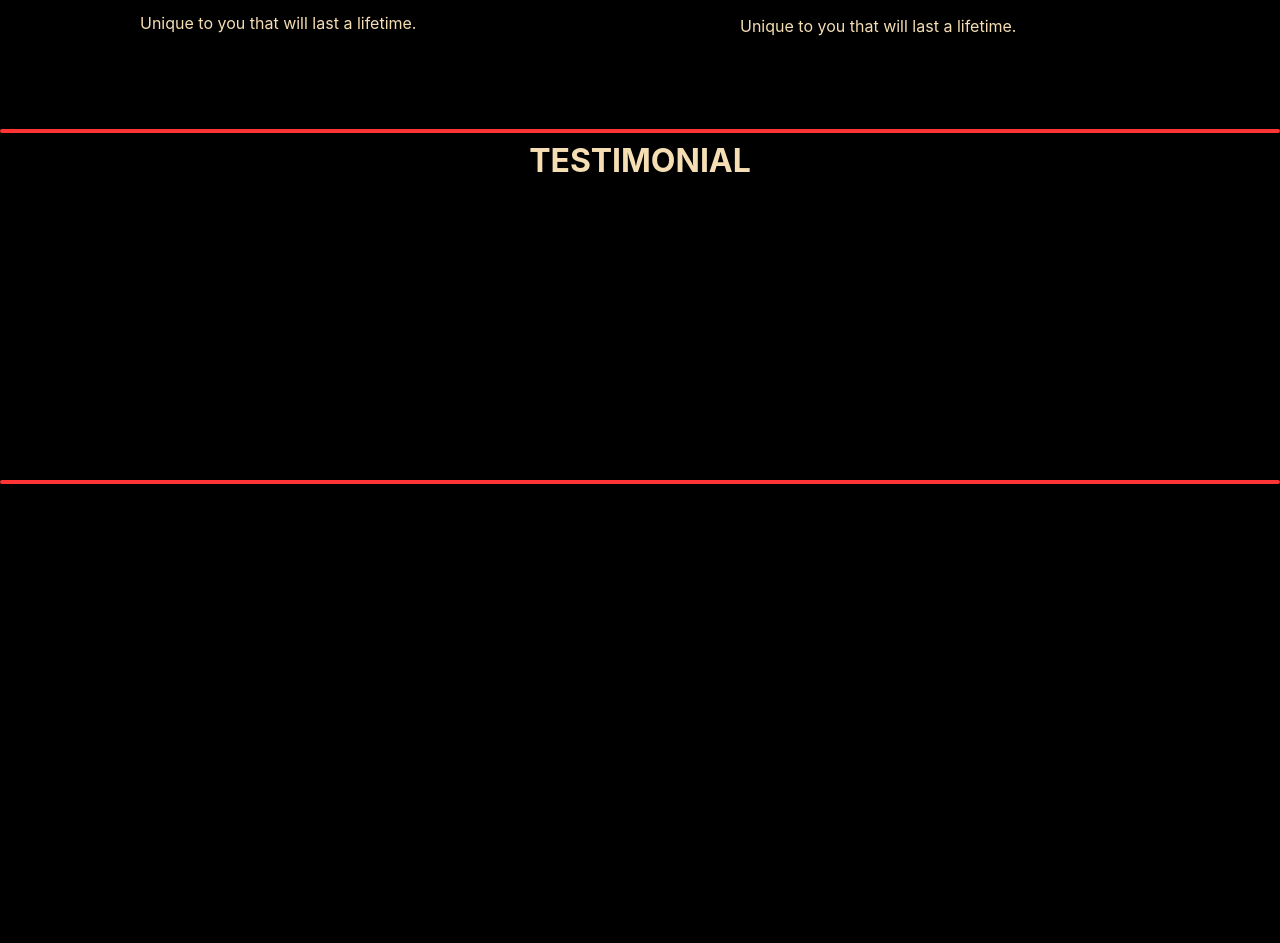
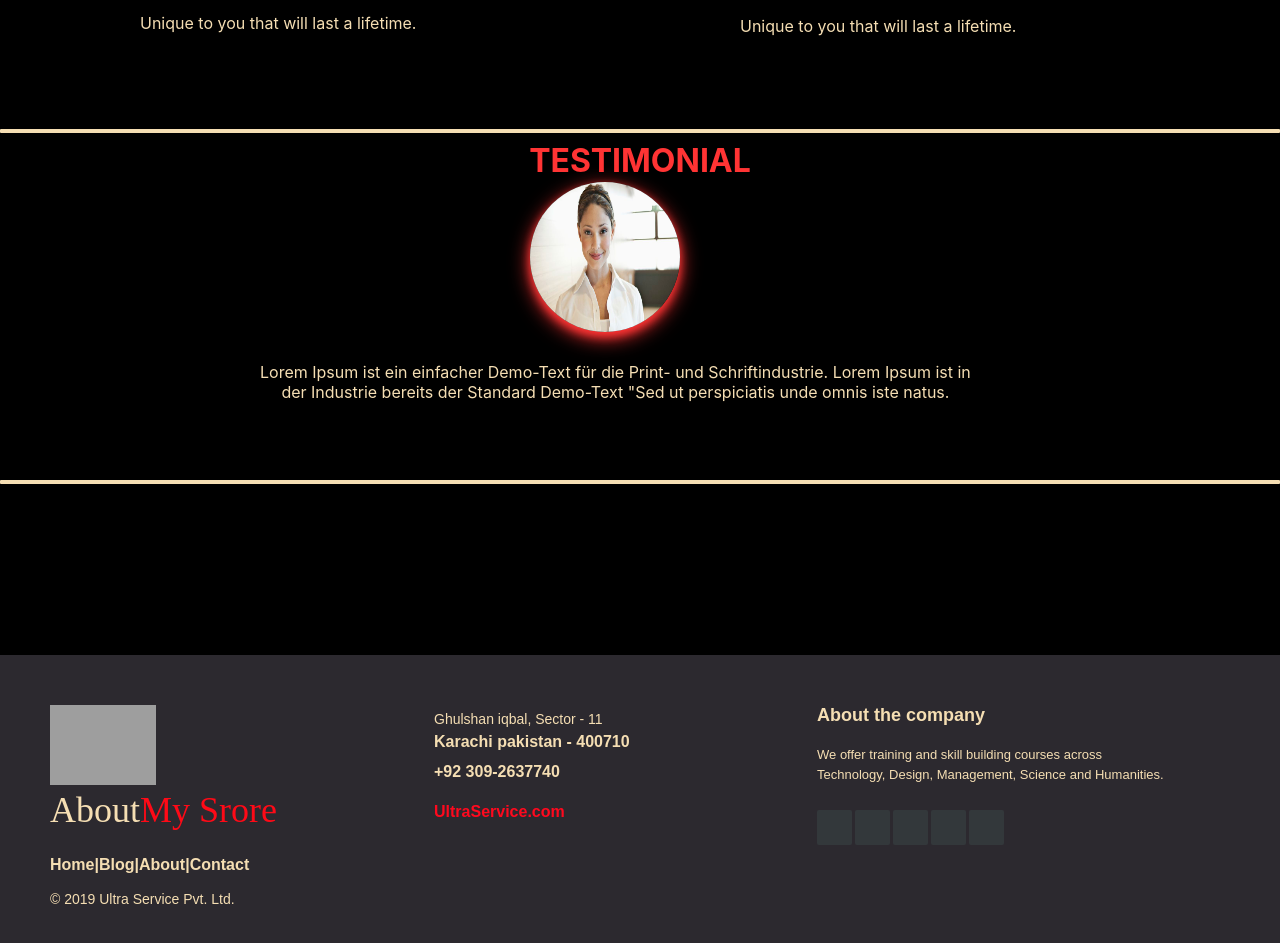
Before and after one commit to Hammadakra/ShoesStore, a React (Create React App) app in the folder shoes-store/: page / in a window 1280 px wide. Shown: the part 1106-2049 px from the top of the page. Before the commit the page ends 1635 px from the top, so only its background shows below. Built offline with nearby package versions, Linux system fonts and the light colour scheme; grey boxes are pictures that could not be loaded.

Commit message:
done with home page

```diff
--- a/shoes-store/src/Components/home.js
+++ b/shoes-store/src/Components/home.js
@@ -1,6 +1,7 @@
 import React from 'react';
 import './style.css'
-import bg from './testi.png'
+import bg from './modelTest.jpg'
+import { FaBeer } from 'react-icons/fa';
 function Home()
 {
     return (
@@ -49,11 +50,69 @@ function Home()
         <div className='testi'>
 
         <hr className='up'/><h1>TESTIMONIAL</h1>
-
+        <img src={bg}></img>
+        <p>Lorem Ipsum ist ein einfacher Demo-Text für die Print- und Schriftindustrie. Lorem Ipsum ist in<br/> der Industrie bereits der Standard Demo-Text "Sed ut perspiciatis unde omnis iste natus.</p>
         <hr className='down'/>
 
         </div>
 
+        <header>
+
+
+		</header>
+
+
+		<h3> Lets go for a <FaBeer />? </h3>
+
+		<footer class="footer-distributed">
+
+			<div class="footer-left">
+          <img src="img/logo.png"/>
+				<h3>About<span>My Srore</span></h3>
+
+				<p class="footer-links">
+					<a href="#">Home</a>
+					|
+					<a href="#">Blog</a>
+					|
+					<a href="#">About</a>
+					|
+					<a href="#">Contact</a>
+				</p>
+
+				<p class="footer-company-name">© 2019 Ultra Service Pvt. Ltd.</p>
+			</div>
+
+			<div class="footer-center">
+				<div>
+					<i class="fa fa-map-marker"></i>
+					  <p><span>
+						 Ghulshan iqbal, Sector - 11</span>
+						Karachi pakistan - 400710</p>
+				</div>
+
+				<div>
+					<i class="fa fa-phone"></i>
+					<p>+92 309-2637740</p>
+				</div>
+				<div>
+					<i class="fa fa-envelope"></i>
+					<p><a href="mailto:support@eduonix.com">UltraService.com</a></p>
+				</div>
+			</div>
+			<div class="footer-right">
+				<p class="footer-company-about">
+					<span>About the company</span>
+					We offer training and skill building courses across Technology, Design, Management, Science and Humanities.</p>
+				<div class="footer-icons">
+					<a href="#"><i class="fa fa-facebook"></i></a>
+					<a href="#"><i class="fa fa-twitter"></i></a>
+					<a href="#"><i class="fa fa-instagram"></i></a>
+					<a href="#"><i class="fa fa-linkedin"></i></a>
+					<a href="#"><i class="fa fa-youtube"></i></a>
+				</div>
+			</div>
+		</footer>
 
           </div>
     );
--- a/shoes-store/src/Components/style.css
+++ b/shoes-store/src/Components/style.css
@@ -139,8 +139,8 @@
 hr.up{
   margin-top: -400px;
 
-  border: 2px solid rgb(255, 52, 52);
-  border-radius: 2px;
+  border: 2px solid wheat;
+  border-radius: 1px;
 
 }
 
@@ -148,13 +148,13 @@ hr.up{
 hr.down{
   margin-top: 300px;
 
-  border: 2px solid rgb(255, 52, 52);
-  border-radius: 2px;
+  border: 2px solid wheat;
+  border-radius: 1px;
 }
 
 .testi h1
 {
-  color: wheat;
+  color: rgb(255, 52, 52);
   margin-top: 0px;
   text-align: center;
 }
@@ -163,7 +163,229 @@ hr.down{
 
 .testi img
 {
-  height: 100px;
-  width: 100px;
+  height: 150px;
+  width: 150px;
+  position: absolute;
+  border-radius: 250px;
+  text-align: center;
+  margin-left: 530px;
+  box-shadow: 0 4px 8px 0 rgb(255, 52, 52), 0 6px 20px 0 rgb(255, 52, 52);
+  margin-top: -20px;
+}
+
+.testi p
+{
+  text-align: center;
+  margin-top: 160px;
+  position: absolute;
+  margin-left: 260px;
+}
+
+
+
+
+
+
+
+header{
+	text-align: center;
+	padding-top: 0px;
+	margin-bottom:10px;
+}
+
+header h1{
+	font: normal 32px/1.5 'Open Sans', sans-serif;
+	color: #a30808;
+	padding-bottom: 16px;
+}
+
+header h2{
+	color: #720715;
+}
+
+header span{
+	color: #5e0202;
+}
+
+
+/* The footer is fixed to the bottom of the page */
+
+footer{
+	position: fixed;
+	bottom: 0;
+}
+
+@media (max-height:800px){
+	footer { position: static; }
+	header { padding-top:40px; }
+}
+
+
+.footer-distributed{
+	background-color: #2c292f;
+	box-sizing: border-box;
+	width: 100%;
+	text-align: left;
+	font: bold 16px sans-serif;
+	padding: 50px 50px 60px 50px;
+	margin-top: 80px;
+}
+
+.footer-distributed .footer-left,
+.footer-distributed .footer-center,
+.footer-distributed .footer-right{
+	display: inline-block;
+	vertical-align: top;
+}
+
+/* Footer left */
+
+.footer-distributed .footer-left{
+	width: 30%;
+}
+
+.footer-distributed h3{
+	color:  wheat;
+	font: normal 36px 'Cookie', cursive;
+	margin: 0;
+}
+
+/* The company logo */
+
+.footer-distributed .footer-left img{
+	width: 30%;
+}
+
+.footer-distributed h3 span{
+	color:  #ff0a17;
+}
+
+/* Footer links */
+
+.footer-distributed .footer-links{
+	color:  wheat;
+	margin: 20px 0 12px;
+}
+
+.footer-distributed .footer-links a{
+	display:inline-block;
+	line-height: 1.8;
+	text-decoration: none;
+	color:  inherit;
+}
+
+.footer-distributed .footer-company-name{
+	color:  wheat;
+	font-size: 14px;
+	font-weight: normal;
+	margin: 0;
+}
+
+/* Footer Center */
+
+.footer-distributed .footer-center{
+	width: 35%;
+}
+
+
+.footer-distributed .footer-center i{
+	background-color:  #33383b;
+	color: wheat;
+	font-size: 25px;
+	width: 38px;
+	height: 38px;
+	border-radius: 50%;
+	text-align: center;
+	line-height: 42px;
+	margin: 10px 15px;
+	vertical-align: middle;
+}
+
+.footer-distributed .footer-center i.fa-envelope{
+	font-size: 17px;
+	line-height: 38px;
+}
+
+.footer-distributed .footer-center p{
+	display: inline-block;
+	color: wheat;
+	vertical-align: middle;
+	margin:0;
+}
+
+.footer-distributed .footer-center p span{
+	display:block;
+	font-weight: normal;
+	font-size:14px;
+	line-height:2;
+}
+
+.footer-distributed .footer-center p a{
+	color:  #ff091e;
+	text-decoration: none;;
+}
+
+
+/* Footer Right */
+
+.footer-distributed .footer-right{
+	width: 30%;
+}
+
+.footer-distributed .footer-company-about{
+	line-height: 20px;
+	color:  wheat;
+	font-size: 13px;
+	font-weight: normal;
+	margin: 0;
+}
+
+.footer-distributed .footer-company-about span{
+	display: block;
+	color:  wheat;
+	font-size: 18px;
+	font-weight: bold;
+	margin-bottom: 20px;
+}
+
+.footer-distributed .footer-icons{
+	margin-top: 25px;
+}
+
+.footer-distributed .footer-icons a{
+	display: inline-block;
+	width: 35px;
+	height: 35px;
+	cursor: pointer;
+	background-color:  #33383b;
+	border-radius: 2px;
+
+	font-size: 20px;
+	color: wheat;
+	text-align: center;
+	line-height: 35px;
+
+	margin-right: 3px;
+	margin-bottom: 5px;
+}
+
+/* Here is the code for Responsive Footer */
+/* You can remove below code if you don't want Footer to be responsive */
+
+
+@media (max-width: 880px) {
+
+	.footer-distributed .footer-left,
+	.footer-distributed .footer-center,
+	.footer-distributed .footer-right{
+		display: block;
+		width: 100%;
+		margin-bottom: 40px;
+		text-align: center;
+	}
+
+	.footer-distributed .footer-center i{
+		margin-left: 0;
+	}
 
 }
```
Also changed, not shown: shoes-store/src/Components/modelTest.jpg (added).
